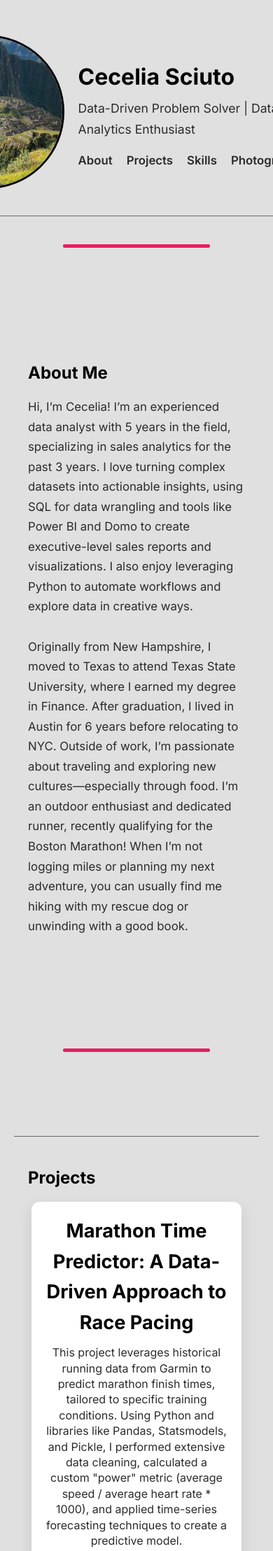
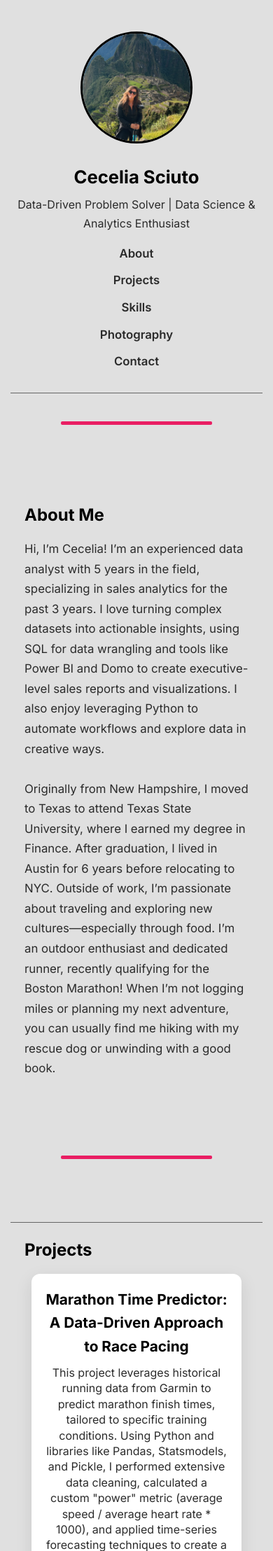
Before and after one commit to ccsciuto/portfolio, a Flask app: page / in a window 390 px wide; the page is wider, and only the part inside the window is pictured. Shown: the top 2216 px of that part at 70% size. Run offline with Flask 3, Linux system fonts and the light colour scheme.

Commit message:
Updated CSS with darker gray and mobile styling

```diff
--- a/static/style.css
+++ b/static/style.css
@@ -337,3 +337,92 @@ body {
   transform: scale(1.05);
   box-shadow: 0 0 12px rgba(22, 160, 133, 0.5); /* teal glow */
 }
+/* ============================= */
+/*        MOBILE STYLES          */
+/* ============================= */
+
+@media (max-width: 768px) {
+
+    body {
+        padding: 15px;
+    }
+
+    header {
+        flex-direction: column;
+        text-align: center;
+        gap: 10px;
+    }
+
+    nav ul {
+        flex-direction: column;
+        gap: 10px;
+        padding: 0;
+    }
+
+    .hero {
+        flex-direction: column;
+        align-items: center;
+        text-align: center;
+        gap: 20px;
+    }
+
+    .hero-photo {
+        width: 160px;
+        height: 160px;
+    }
+
+    .hero-text h1 {
+        font-size: 1.8rem;
+    }
+
+    .hero-text p {
+        font-size: 1rem;
+    }
+
+    .project-grid {
+        flex-direction: column;
+        align-items: center;
+    }
+
+    .project-card {
+        width: 90%;
+    }
+
+    section {
+        margin: 50px 0;
+        padding: 20px;
+    }
+
+    .calculator {
+        max-width: 90%;
+        padding: 15px;
+    }
+
+    .coming-soon-container {
+        margin: 60px auto;
+        padding: 20px;
+    }
+
+    .photo-scroll img {
+        height: 150px;
+    }
+
+    footer {
+        font-size: 0.8rem;
+        padding: 15px 0;
+    }
+}
+
+@media (max-width: 480px) {
+    .hero-text h1 {
+        font-size: 1.6rem;
+    }
+
+    .project-card h3 {
+        font-size: 1.3rem;
+    }
+
+    .photo-scroll img {
+        height: 120px;
+    }
+}
```
